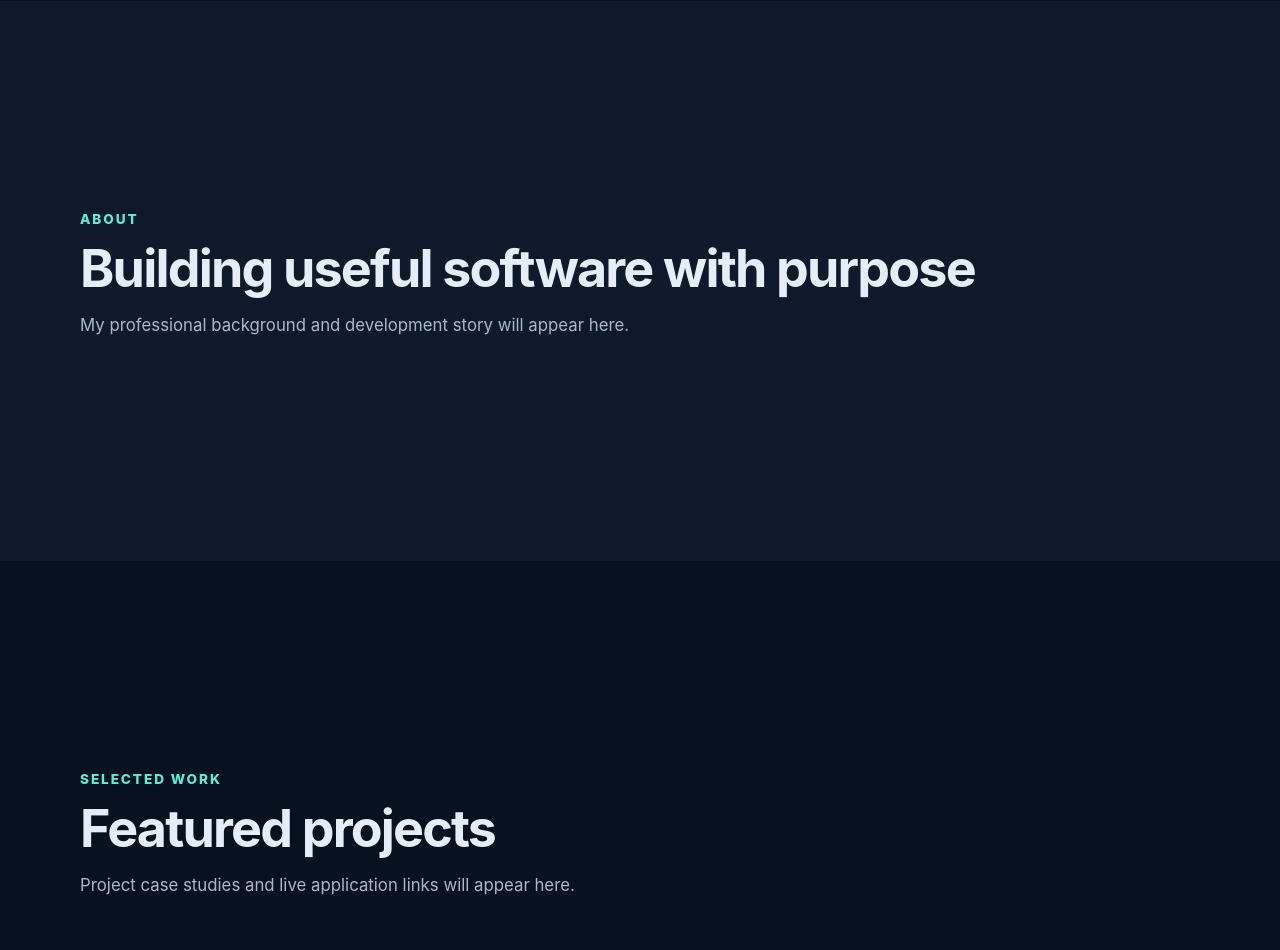
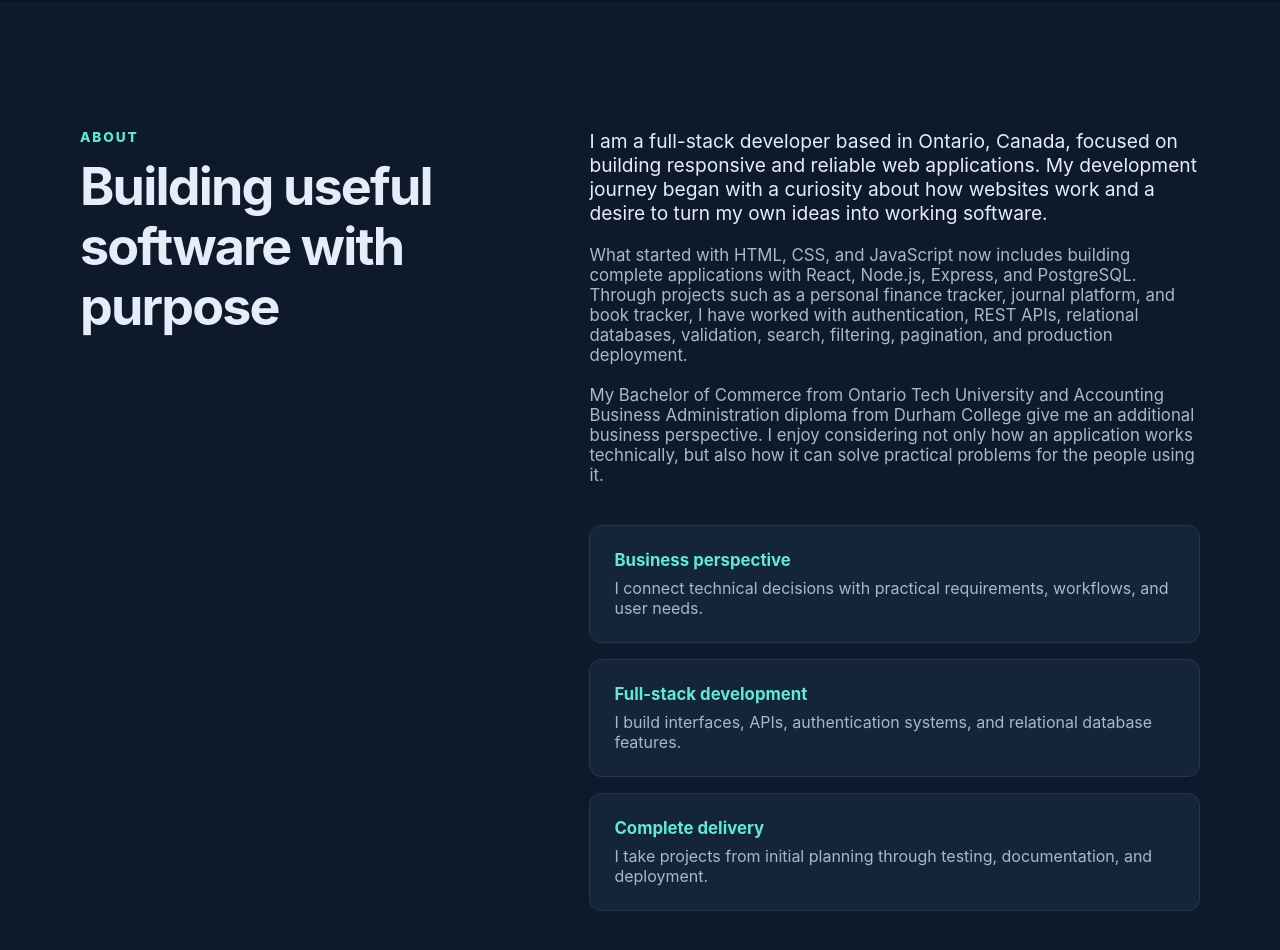
Before and after one commit to MathieuSmuk/html-portfolio, a React (Vite) app: page / in a window 1280 px wide. Shown: the part 800-1750 px from the top of the page. Built offline with nearby package versions, Linux system fonts and the light colour scheme.

Commit message:
Add professional About section

```diff
--- a/src/App.jsx
+++ b/src/App.jsx
@@ -1,5 +1,6 @@
 import Footer from "./components/Footer.jsx";
 import Navbar from "./components/Navbar.jsx";
+import About from "./sections/About.jsx";
 import Hero from "./sections/Hero.jsx";
 
 function App() {
@@ -14,15 +15,7 @@ function App() {
       <main id="main-content">
         <Hero />
 
-        <section className="section section-muted" id="about">
-          <div className="container">
-            <p className="section-label">About</p>
-            <h2>Building useful software with purpose</h2>
-            <p className="section-placeholder">
-              My professional background and development story will appear here.
-            </p>
-          </div>
-        </section>
+        <About />
 
         <section className="section" id="projects">
           <div className="container">
--- /dev/null
+++ b/src/sections/About.jsx
@@ -0,0 +1,68 @@
+function About() {
+  return (
+    <section className="section section-muted" id="about">
+      <div className="container about-grid">
+        <div className="about-heading">
+          <p className="section-label">About</p>
+          <h2>Building useful software with purpose</h2>
+        </div>
+
+        <div className="about-content">
+          <div className="about-copy">
+            <p>
+              I am a full-stack developer based in Ontario, Canada, focused on
+              building responsive and reliable web applications. My development
+              journey began with a curiosity about how websites work and a
+              desire to turn my own ideas into working software.
+            </p>
+
+            <p>
+              What started with HTML, CSS, and JavaScript now includes building
+              complete applications with React, Node.js, Express, and
+              PostgreSQL. Through projects such as a personal finance tracker,
+              journal platform, and book tracker, I have worked with
+              authentication, REST APIs, relational databases, validation,
+              search, filtering, pagination, and production deployment.
+            </p>
+
+            <p>
+              My Bachelor of Commerce from Ontario Tech University and
+              Accounting Business Administration diploma from Durham College
+              give me an additional business perspective. I enjoy considering
+              not only how an application works technically, but also how it can
+              solve practical problems for the people using it.
+            </p>
+          </div>
+
+          <ul className="about-highlights" aria-label="Development highlights">
+            <li className="about-highlight">
+              <h3>Business perspective</h3>
+              <p>
+                I connect technical decisions with practical requirements,
+                workflows, and user needs.
+              </p>
+            </li>
+
+            <li className="about-highlight">
+              <h3>Full-stack development</h3>
+              <p>
+                I build interfaces, APIs, authentication systems, and relational
+                database features.
+              </p>
+            </li>
+
+            <li className="about-highlight">
+              <h3>Complete delivery</h3>
+              <p>
+                I take projects from initial planning through testing,
+                documentation, and deployment.
+              </p>
+            </li>
+          </ul>
+        </div>
+      </div>
+    </section>
+  );
+}
+
+export default About;
--- a/src/styles/index.css
+++ b/src/styles/index.css
@@ -260,6 +260,64 @@ h2 {
   font-size: 1.05rem;
 }
 
+.about-grid {
+  display: grid;
+  grid-template-columns: minmax(0, 0.8fr) minmax(0, 1.2fr);
+  gap: clamp(3rem, 8vw, 7rem);
+  align-items: start;
+}
+
+.about-heading {
+  position: sticky;
+  top: 8rem;
+}
+
+.about-heading h2 {
+  max-width: 12ch;
+}
+
+.about-copy {
+  display: grid;
+  gap: 1.25rem;
+}
+
+.about-copy p {
+  margin: 0;
+  color: var(--color-text-muted);
+  font-size: 1.05rem;
+}
+
+.about-copy p:first-child {
+  color: var(--color-text);
+  font-size: 1.2rem;
+}
+
+.about-highlights {
+  display: grid;
+  gap: 1rem;
+  margin: 2.5rem 0 0;
+  padding: 0;
+  list-style: none;
+}
+
+.about-highlight {
+  padding: 1.5rem;
+  background: var(--color-surface-light);
+  border: 1px solid var(--color-border);
+  border-radius: var(--border-radius);
+}
+
+.about-highlight h3 {
+  margin: 0 0 0.5rem;
+  color: var(--color-accent);
+  font-size: 1.05rem;
+}
+
+.about-highlight p {
+  margin: 0;
+  color: var(--color-text-muted);
+}
+
 .site-footer {
   padding-block: 2rem;
   color: var(--color-text-muted);
@@ -287,6 +345,19 @@ h2 {
 
   .section {
     min-height: auto;
+  }
+
+  .about-grid {
+    grid-template-columns: 1fr;
+    gap: 2.5rem;
+  }
+
+  .about-heading {
+    position: static;
+  }
+
+  .about-heading h2 {
+    max-width: 16ch;
   }
 }
 
```
